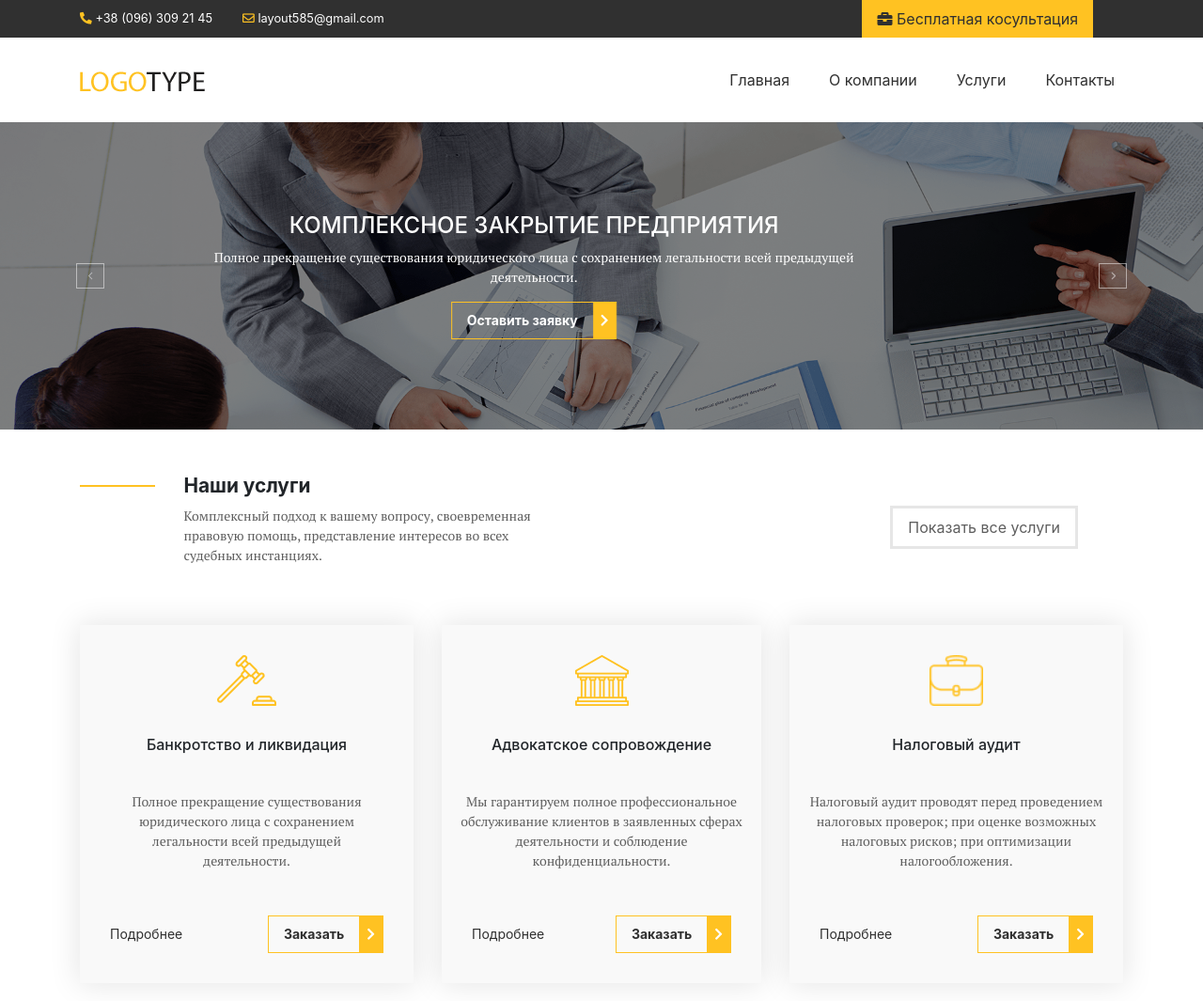
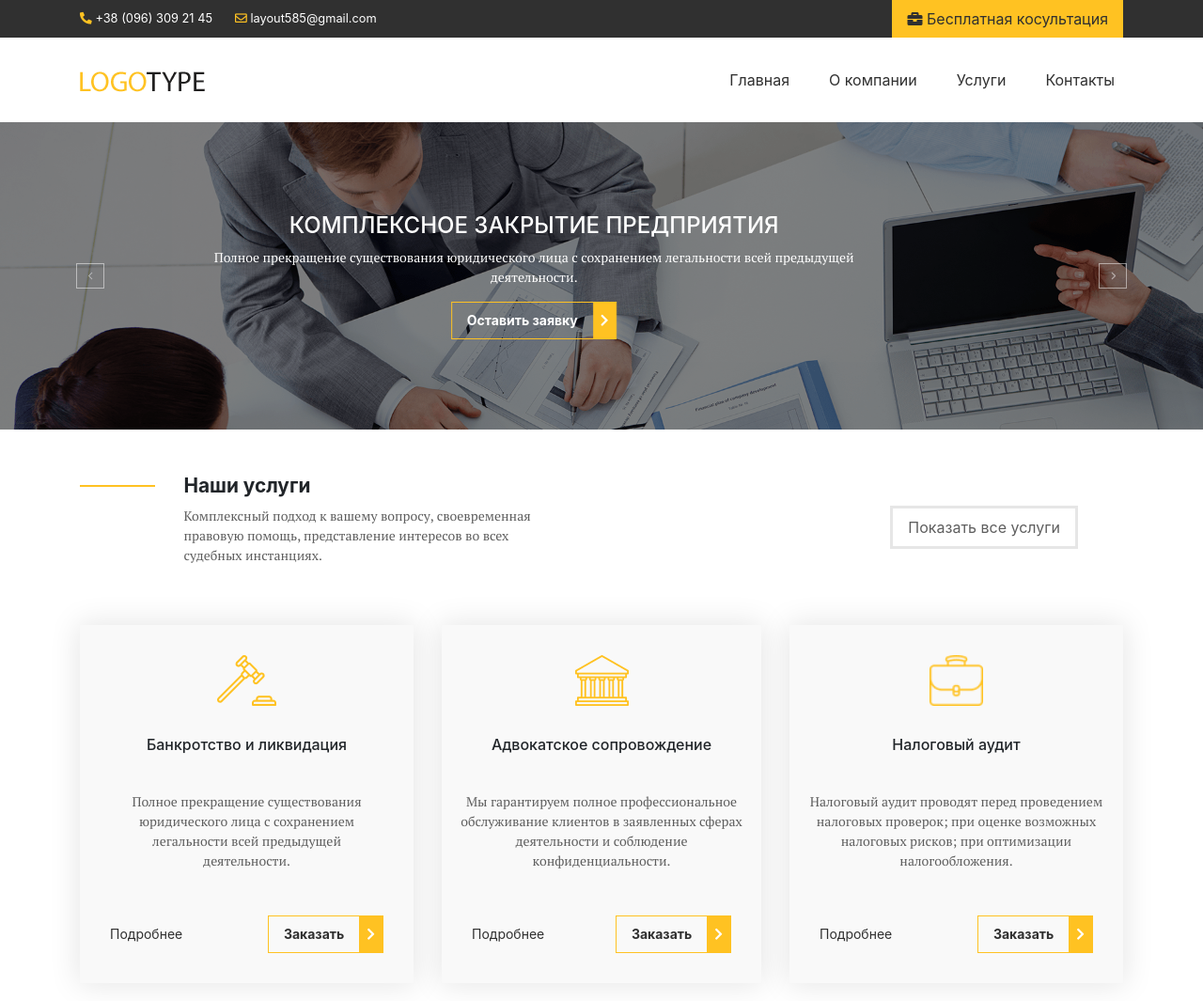
Before and after one commit to gelizabeth/counsel, a plain HTML site: page index.html in a window 1280 px wide. Shown: the top 1065 px of the page at 94% size. Drawn offline with nearby package versions, Linux system fonts and the light colour scheme.

Commit message:
header-top margin issue fix

```diff
--- a/css/style.css
+++ b/css/style.css
@@ -93,8 +93,7 @@ p {
 .header__top {
   background-color: #303030; }
   .header__top a {
-    color: #fff;
-    margin-right: 2rem; }
+    color: #fff; }
   .header__top a.btn_consult {
     color: #303030;
     text-decoration: none;
--- a/index.html
+++ b/index.html
@@ -22,7 +22,7 @@
       <div class="container d-flex justify-content-between">
         <div class="links">
           <a href="#"><i class="fas fa-phone fa-flip-horizontal "></i> +38 (096) 309 21 45</a>
-          <a href="#"><i class="far fa-envelope"></i> layout585@gmail.com</a>
+          <a href="#" class="ml-lg-4 "><i class="far fa-envelope"></i> layout585@gmail.com</a>
         </div>
         <a class="btn_consult"><i class="fas fa-briefcase"></i> Бесплатная косультация</a>
       </div>
```
Also changed, not shown: 1 other file.
